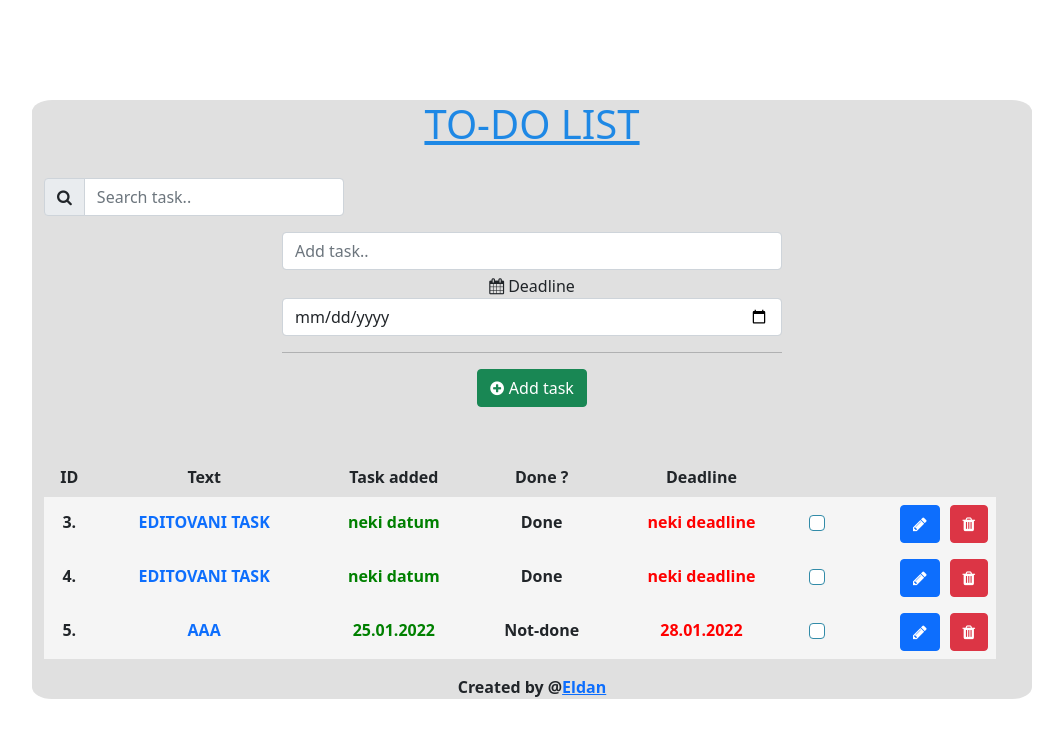
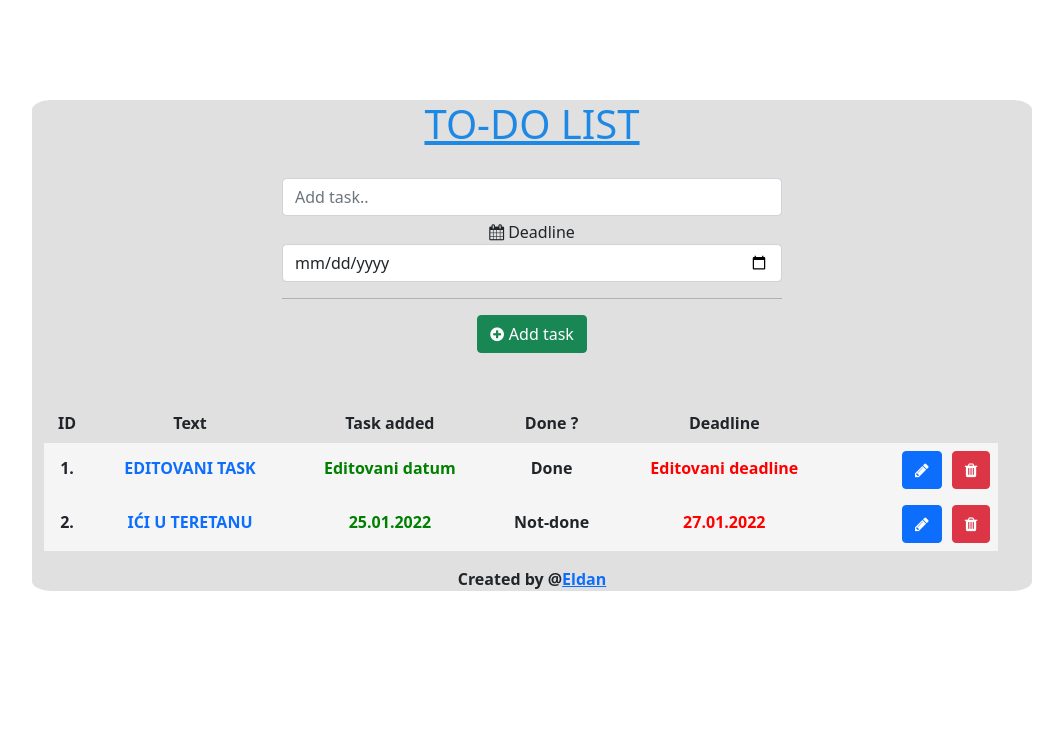
Before and after one commit to EldanHubic/to-do-list, an Angular app: page /home in a window 1280 px wide. Shown: the top 738 px of the page, without its empty margins (108-1171 px from the left). Built offline with nearby package versions, Linux system fonts and the light colour scheme; data requests are answered from the project's data file.

Commit message:
initial commit

```diff
--- a/db.json
+++ b/db.json
@@ -1,25 +1,18 @@
 {
   "tasks": [
     {
-      "id": 3,
+      "id": 1,
       "text": "Editovani task",
-      "date": "neki datum",
+      "date": "Editovani datum",
       "done": true,
-      "deadline": "neki deadline"
+      "deadline": "Editovani deadline"
     },
     {
-      "id": 4,
-      "text": "Editovani task",
-      "date": "neki datum",
-      "done": true,
-      "deadline": "neki deadline"
-    },
-    {
-      "id": 5,
-      "text": "aaa",
+      "id": 2,
+      "text": "ići u teretanu",
       "date": "25.01.2022",
       "done": false,
-      "deadline": "28.01.2022"
+      "deadline": "27.01.2022"
     }
   ]
 }
--- a/src/app/add-task/add-task.component.ts
+++ b/src/app/add-task/add-task.component.ts
@@ -22,7 +22,6 @@ export class AddTaskComponent implements OnInit {
     return this._deadline;
   }
 
-
   set deadline(date: string) {
     this._deadline = date;
   }
@@ -33,24 +32,23 @@ export class AddTaskComponent implements OnInit {
     const { format } = require('date-fns');
     const currentDate = format(new Date(), 'dd.MM.yyyy');
     let newDeadline: string[] = this.deadline.split('-');
-    this._deadline = `${newDeadline[2]}.${newDeadline[1]}.${newDeadline[0]}`
+    this._deadline = `${newDeadline[2]}.${newDeadline[1]}.${newDeadline[0]}`;
 
     let task = {
       id: this.id,
       text: this._text,
       date: currentDate,
       done: false,
-      deadline: this._deadline
+      deadline: this._deadline,
     };
-    this.crudHttpService.addTodo(task).subscribe((data) => {
+    this.sub = this.crudHttpService.addTodo(task).subscribe((data) => {
       console.log(data);
       this.id += 1;
     });
     window.location.reload();
+  }
 
+  ngOnDestroy() {
+    this.sub.unsubscribe();
+  }
 }
-
-
-
-
-}
--- a/src/app/content/content.component.html
+++ b/src/app/content/content.component.html
@@ -1,17 +1,19 @@
-<div class="input-group mb-3 " id="search">
-    <span class="input-group-text" id="inputGroup-sizing-default"><i class="fa fa-search"></i></span>
-    <input
-      type="text"
-      class="form-control"
-      placeholder="Search task.."
-      aria-label="Sizing example input"
-      aria-describedby="inputGroup-sizing-default"
-
-    />
-  </div>
+<!-- <div class="input-group mb-3" id="search">
+  <span class="input-group-text" id="inputGroup-sizing-default"
+    ><i class="fa fa-search"></i
+  ></span>
+  <input
+    type="text"
+    class="form-control"
+    placeholder="Search task.."
+    aria-label="Sizing example input"
+    aria-describedby="inputGroup-sizing-default"
+    [(ngModel)]="search"
+  />
+</div> -->
 
 <div id="content">
-    <app-add-task [todo] = "tasks"></app-add-task>
+  <app-add-task [todo]="tasks"></app-add-task>
 </div>
 
-<app-tasks [todo] = "tasks" ></app-tasks>
+<app-tasks [todo]="tasks"></app-tasks>
--- a/src/app/content/content.component.ts
+++ b/src/app/content/content.component.ts
@@ -10,20 +10,19 @@ import { ITask } from '../tasks/itask';
 export class ContentComponent implements OnInit {
   constructor(private crudHttpService: CrudHttpService) {}
   tasks: ITask[] = [];
+  filterArray: ITask[] = [];
   sub!: Subscription;
   errorMessage: string = '';
-  search: string = '';
+  // _search: string = '';
 
-  get getSearch() {
-    return this.search;
-  }
+  // get search() {
+  //   return this._search;
+  // }
 
-  set setSearch(value: string) {
-    this.search = value;
-    console.log(value);
-
-
-  }
+  // set search(value: string) {
+  //   this._search = value;
+  //   this.filterArray = this.filterTasks(value);
+  // }
 
   ngOnInit(): void {
     this.listTodos();
@@ -34,10 +33,22 @@ export class ContentComponent implements OnInit {
     this.sub = this.crudHttpService.getTasks().subscribe({
       next: (task) => {
         this.tasks = task;
+        this.filterArray = task;
       },
       error: (err) => (this.errorMessage = err),
     });
   }
 
+  ngOnDestroy() {
+    this.sub.unsubscribe();
+  }
+
+
+  // filterTasks(value: string): ITask[] {
+  //   value.toLocaleLowerCase();
+  //   return this.tasks.filter((task: ITask) => {
+  //     task.text.toLocaleLowerCase().includes(value);
+  //   });
+  // }
 
 }
--- a/src/app/tasks/tasks.component.html
+++ b/src/app/tasks/tasks.component.html
@@ -20,7 +20,7 @@
         <td class="table-data" style="color: green;"><b>{{task.date}}</b></td>
         <td class="table-data" ><b>{{task.done ? "Done" : "Not-done"}}</b></td>
         <td class="table-data" style="color: red"><b>{{task.deadline | convertDashToSpace: '-'}}</b></td>
-        <td class="table-data" style="padding-top: 18px;"><input class="form-check-input mt-0" type="checkbox" value="" aria-label="Checkbox for following text input" (click)="completeTask()"></td>
+        <td class="table-data" style="padding-top: 18px;"></td>
         <td id="buttons" ><button class="btn btn-primary" (click)="updateTodo(task)"><i class="fa fa-pencil"></i></button><button  class="btn btn-danger" (click)="deleteTodo(task)"><i class="fa fa-trash"></i></button></td>
 
       </tr>
--- a/src/app/tasks/tasks.component.ts
+++ b/src/app/tasks/tasks.component.ts
@@ -12,18 +12,20 @@ import { ITask } from './itask';
 export class TasksComponent implements OnInit {
   constructor(private crudHttpService: CrudHttpService) {}
   @Input() todo: ITask[] = [];
-
+  @Input() fArray: ITask[] = [];
   isComplete: boolean = false;
   sub!: Subscription;
   errorMessage = '';
+  @Input() search: string = '';
+
 
 
   ngOnInit(): void {
 
   }
-  //ispiši sve todo
 
 
+  //obriši task
   deleteTodo(tasks: ITask): void {
     this.crudHttpService.deleteTodo(tasks).subscribe((data) => {
       console.log(data);
@@ -31,37 +33,26 @@ export class TasksComponent implements OnInit {
     });
   }
 
+  //update task
   updateTodo(task: ITask): void {
     let data = {
       id: 10,
       text: "Editovani task",
-      date: "neki datum",
+      date: "Editovani datum",
       done: true,
-      deadline: "neki deadline"
+      deadline: "Editovani deadline"
     }
-    this.crudHttpService.updateTask(task.id, data).subscribe((response)=>{
+    this.sub = this.crudHttpService.updateTask(task.id, data).subscribe((response)=>{
       window.location.reload();
     },(error=>{
 
     }));
   }
 
+  ngOnDestroy() {
+    this.sub.unsubscribe();
+  }
 
 
 
-  completeTask(): void {
-    if(this.isComplete) {
-      this.isComplete = false;
-    } else {
-      this.isComplete = true;
-    }
-  }
-
-  // filterTasks(value: string): ITask[] {
-  //   value.toLocaleLowerCase();
-  //   return this.todo.filter((task: ITask) => {
-  //     task.text.toLocaleLowerCase().includes(value);
-  //   });
-  // }
-
 }
```
